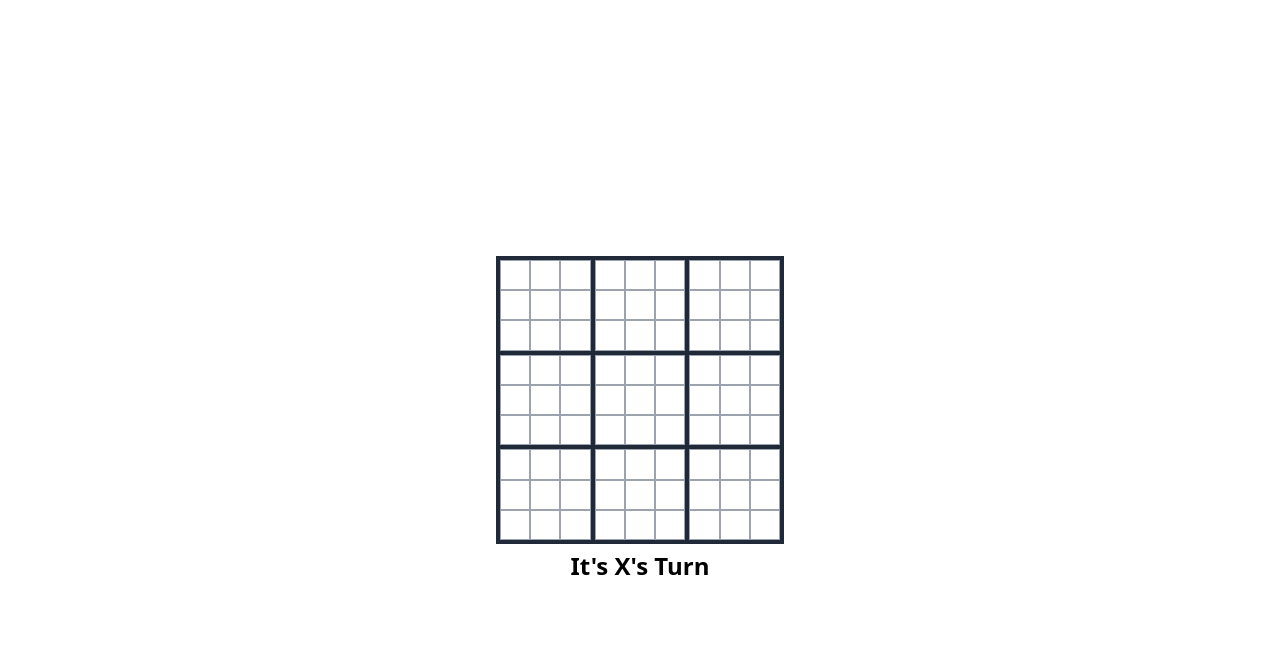
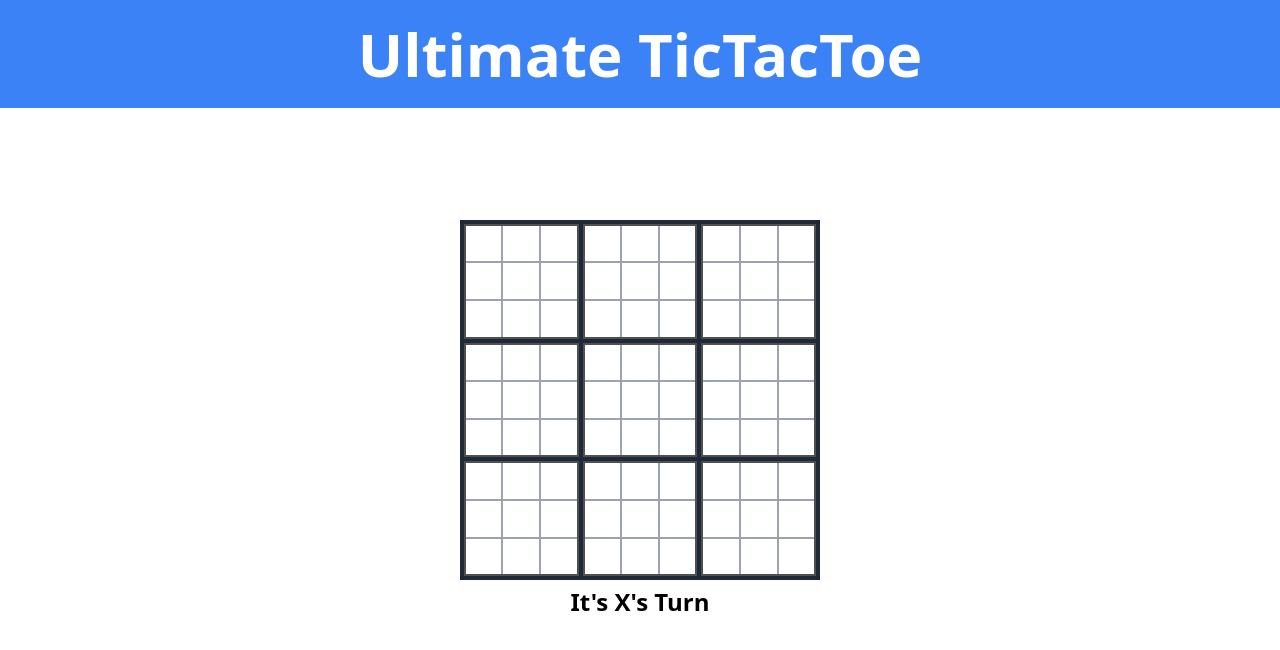
Before and after one commit to BlueZeeKing/ultimate-tic-tac-toe-old, a React (Create React App) app: page / in a window 1280 px wide. Shown: the top 650 px of the page. Built offline with nearby package versions, Linux system fonts and the light colour scheme.

Commit message:
started header

```diff
--- a/src/App.css
+++ b/src/App.css
@@ -1,3 +1,14 @@
 .flex-board {
   flex: 1 0 33.3%;
 }
+
+.highlight {
+  outline-color: var(--highlight-color) !important;
+}
+
+.highlight-default {
+  outline-color: transparent;
+  outline-width: 2px;
+  outline-offset: -4px;
+  outline-style: solid;
+}
--- a/src/App.js
+++ b/src/App.js
@@ -7,17 +7,26 @@ function App () {
 
   return (
     <div className="w-screen h-screen">
+      <Header />
       <div className="flex flex-col text-center h-full w-full">
         <div className="flex-grow"></div>
         <div className="flex flex-row text-center w-full">
           <div className="flex-grow"></div>
-          <div className="w-72 h-72">
+          <div className="w-90 h-90">
             <Game />
           </div>
           <div className="flex-grow"></div>
         </div>
         <div className="flex-grow"></div>
       </div>
+    </div>
+  )
+}
+
+function Header() {
+  return (
+    <div className="w-screen h-27 absolute top-0 left-0 bg-blue-500">
+      <h1 className="w-full text-center my-6 font-extrabold text-6xl text-blue text-white">Ultimate TicTacToe</h1>
     </div>
   )
 }
@@ -182,10 +191,13 @@ class Board extends React.Component {
       )
     }
 
-    let classes = "w-1/3 h-1/3 border-2 border-gray-800 flex-board relative"
+    let classes = "w-1/3 h-1/3 border-2 border-gray-800 flex-board relative transition-all duration-200 highlight-default"
 
     if (this.isFull() || this.hasWon() !== '') {
       classes = classes + " bg-gray-300"
+    }
+    if (this.props.active === true) {
+      classes = classes + " highlight"
     }
 
     return (
@@ -201,7 +213,7 @@ function Square (props) {
   return (
     <div className="w-1/3 h-1/3 border border-gray-400 flex flex-col float-left" onClick={function (e) { props.onClick(props.index) }}>
       <div className="flex-grow"></div>
-      <p className="text-center cursor-default leading-none align-middle text-xl">{props.value}</p>
+      <p className="text-center cursor-default leading-none align-middle text-3xl">{props.value}</p>
       <div className="flex-grow"></div>
     </div>
   )
--- a/src/index.css
+++ b/src/index.css
@@ -1,3 +1,7 @@
+:root {
+    --highlight-color: rgb(80, 80, 80);
+}
+
 @tailwind base;
 @tailwind components;
 @tailwind utilities;
--- a/tailwind.config.js
+++ b/tailwind.config.js
@@ -5,6 +5,13 @@ module.exports = {
     extend: {
       height: {
         screen: 'calc(var(--vh) * 100)'
+      },
+      transitionDelay: {
+        '2000': '4000ms'
+      },
+      spacing: {
+        '27': '6.75rem',
+        '90': '22.5rem'
       }
     },
   },
```
